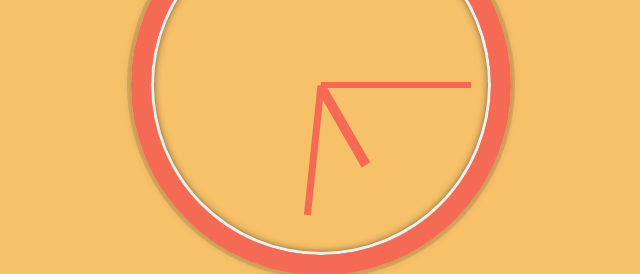
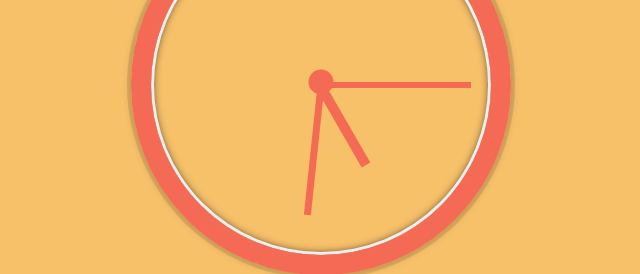
Before and after one commit to sgoldgar/JS-Challenge-Clock, a plain HTML site: page index.html in a window 1280 px wide. Shown: the part 315-589 px from the top of the page, 319-959 px from the left. Drawn offline with Linux system fonts and the light colour scheme.

Commit message:
added dot to clock

```diff
--- a/index.html
+++ b/index.html
@@ -9,6 +9,7 @@
 
   <div class="clock">
       <div class="clock-face">
+        <div class="hand" id="center"></div>
         <div class="hand" id="hour-hand"></div>
         <div class="hand" id="min-hand"></div>
         <div class="hand" id="second-hand"></div>
```
